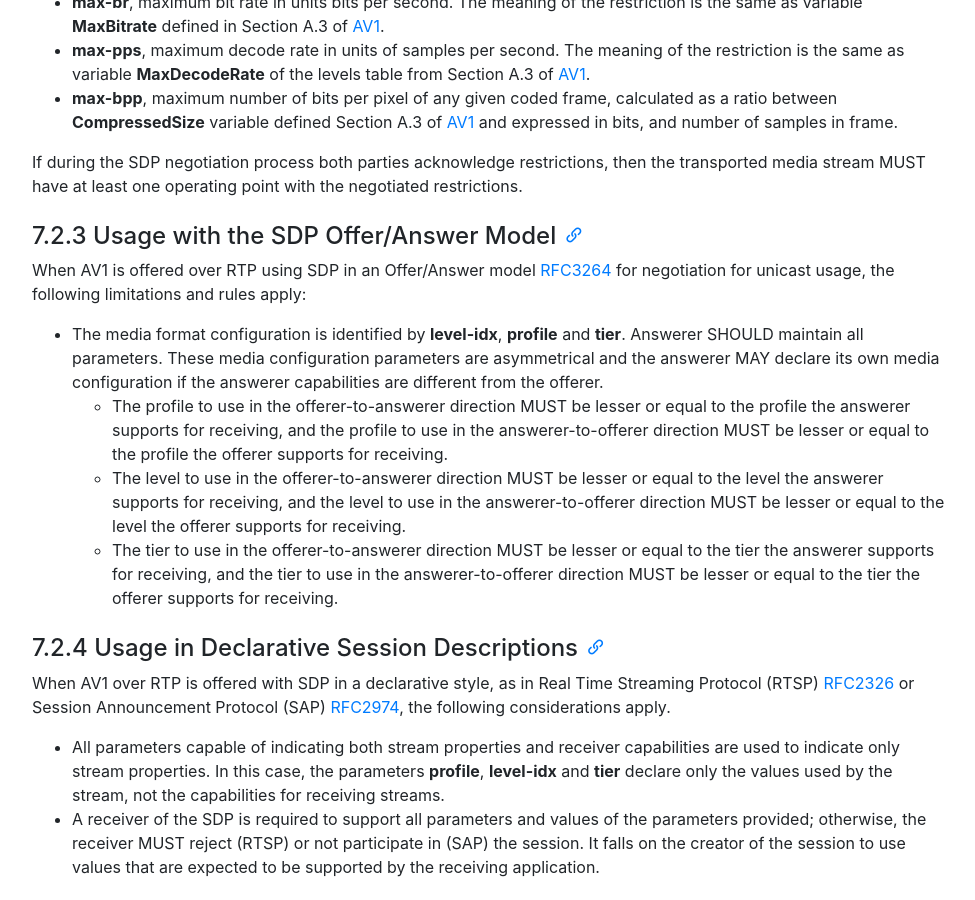
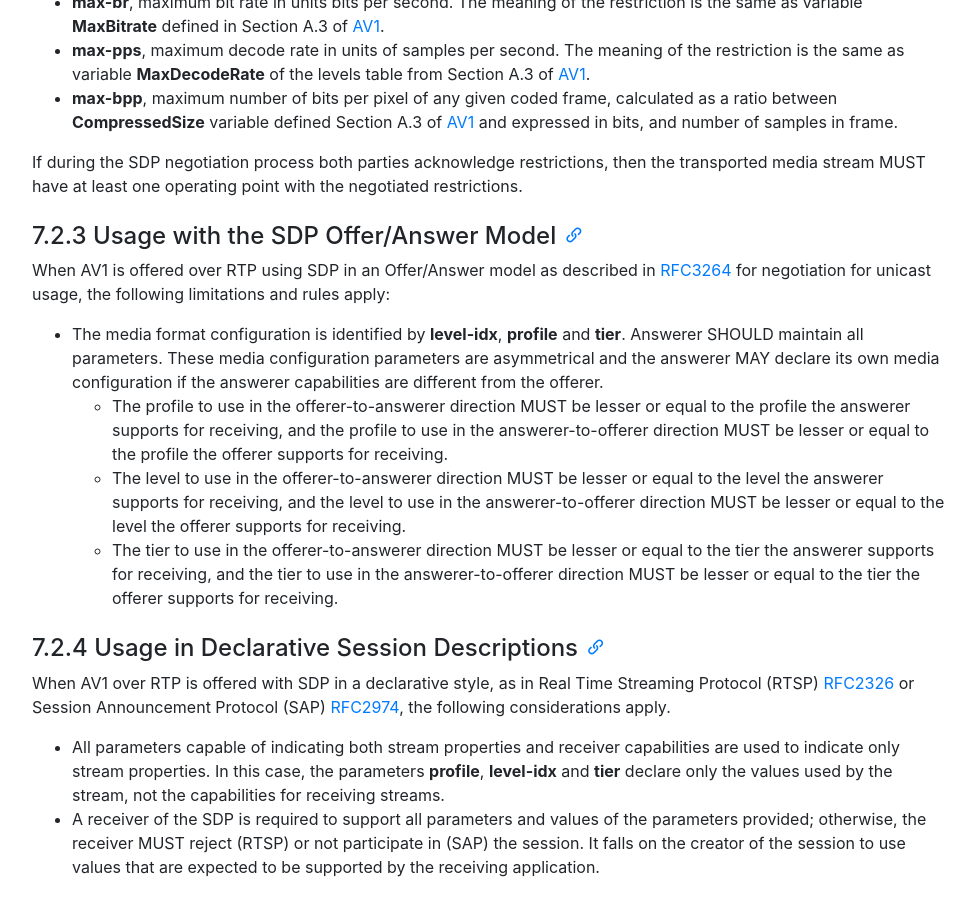
Before and after one commit to AOMediaCodec/av1-rtp-spec, a Jekyll site: the page built from index.md, in a window 1280 px wide and 900 px high, scrolled down 11570 px. Shown: the whole window, without its empty margins (53-1028 px from the left). Built offline with Jekyll 4.4.1, drawn with Linux system fonts in a browser that asks for light colours; nearby versions of some CDN libraries.

Commit message:
Update av1-rtp-spec.md

```diff
--- a/av1-rtp-spec.md
+++ b/av1-rtp-spec.md
@@ -385,7 +385,7 @@ If during the SDP negotiation process both parties acknowledge restrictions, the
 
 #### 7.2.3  Usage with the SDP Offer/Answer Model
 
-When AV1 is offered over RTP using SDP in an Offer/Answer model [RFC3264] for negotiation for unicast usage, the following limitations and rules apply:
+When AV1 is offered over RTP using SDP in an Offer/Answer model as described in [RFC3264] for negotiation for unicast usage, the following limitations and rules apply:
 * The media format configuration is identified by **level-idx**, **profile** and **tier**.  Answerer SHOULD maintain all parameters. These media configuration parameters are asymmetrical and the answerer MAY declare its own media configuration if the answerer capabilities are different from the offerer.
   * The profile to use in the offerer-to-answerer direction MUST be lesser or equal to the profile the answerer supports for receiving, and the profile to use in the answerer-to-offerer direction MUST be lesser or equal to the profile the offerer supports for receiving.
   * The level to use in the offerer-to-answerer direction MUST be lesser or equal to the level the answerer supports for receiving, and the level to use in the answerer-to-offerer direction MUST be lesser or equal to the level the offerer supports for receiving.
```
